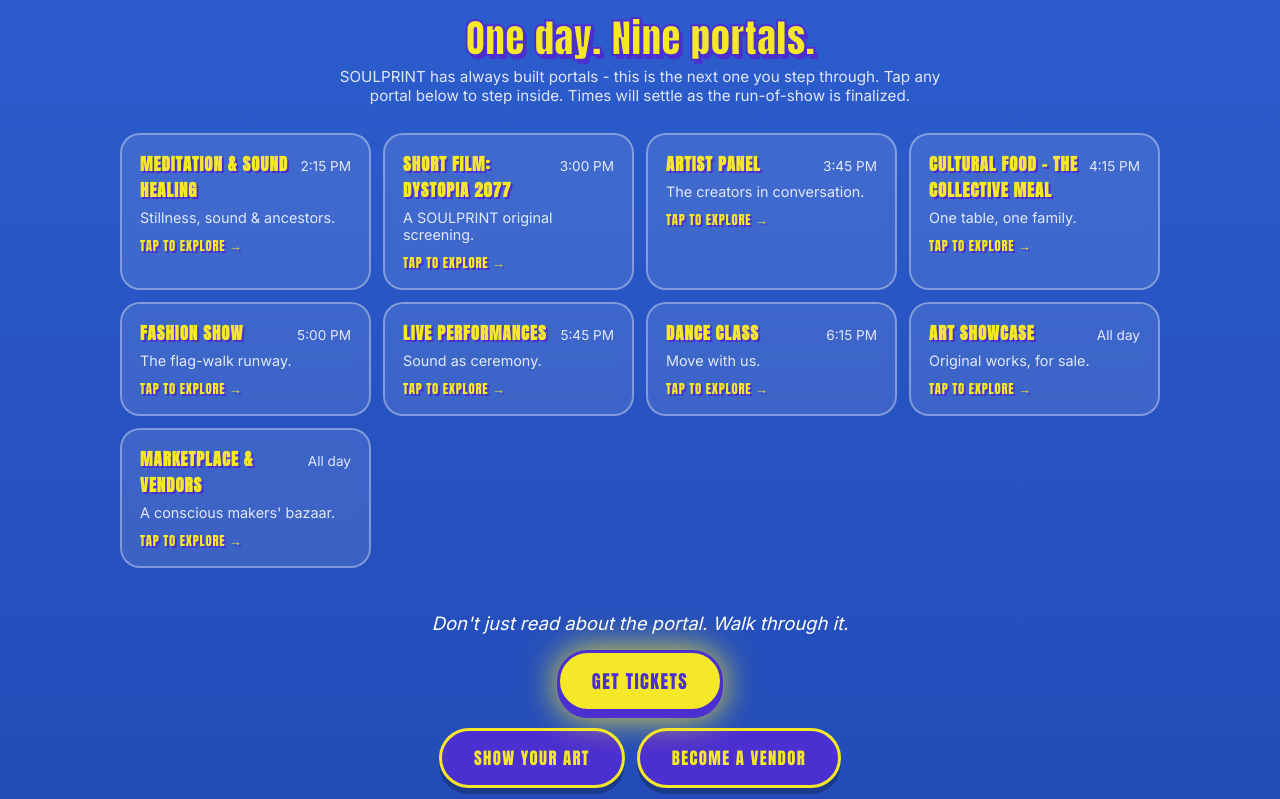
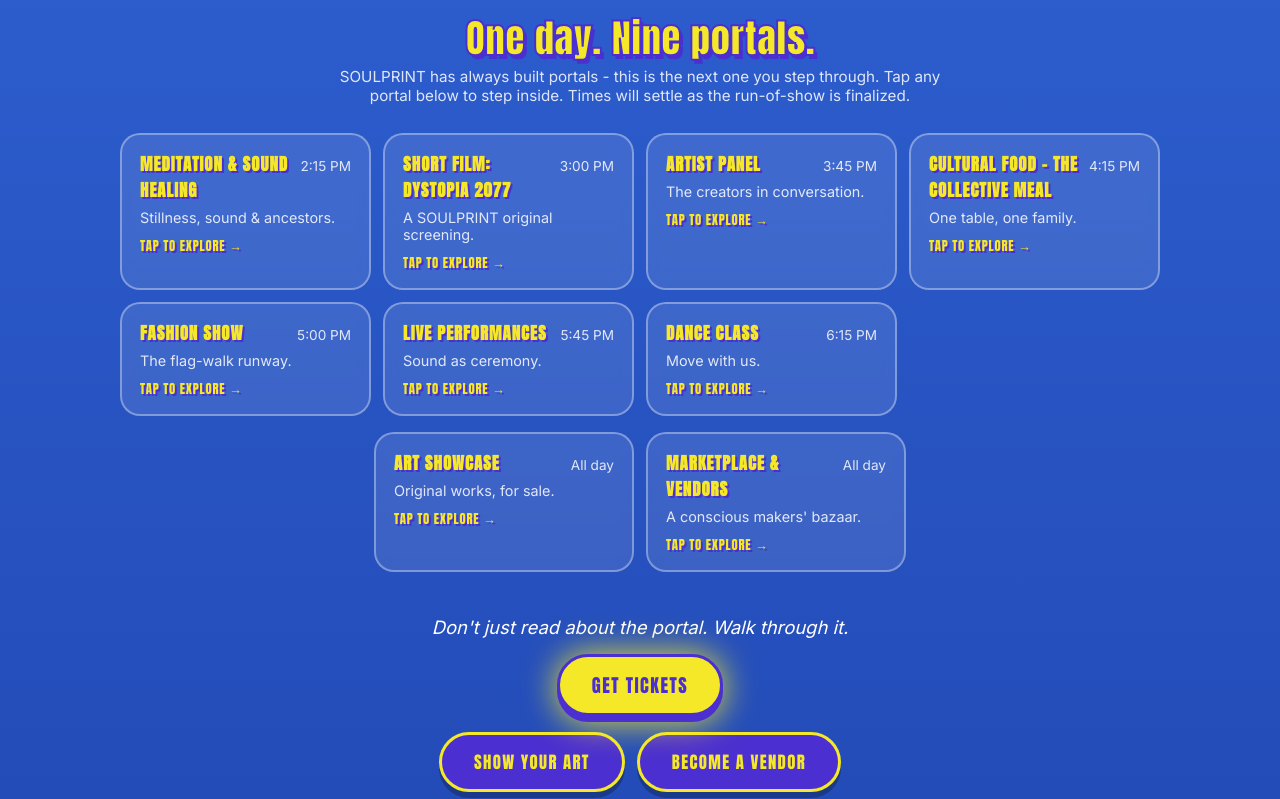
Before and after one commit to soulprinttribe/culture-in-unity, a Next.js app: page / in a window 1280 px wide. Shown: the part 2066-2865 px from the top of the page. Built offline with nearby package versions, Linux system fonts and the light colour scheme.

Commit message:
Add files via upload

```diff
--- a/app/page.jsx
+++ b/app/page.jsx
@@ -92,9 +92,21 @@ export default function Home() {
           Tap any portal below to step inside. Times will settle as the run-of-show is finalized.
         </p>
 
-        <div className="mt-3" style={{ display: "grid", gridTemplateColumns: "repeat(auto-fit, minmax(210px, 1fr))", gap: 12 }}>
-          {ACTIVATIONS.map((a) => (
+        <div className="mt-3" style={{ display: "grid", gridTemplateColumns: "repeat(auto-fill, minmax(210px, 1fr))", gap: 12 }}>
+          {ACTIVATIONS.filter((a) => a.time !== "All day").map((a) => (
             <Link key={a.id} href={"/portal/" + a.id} className="card" style={{ display: "block", textDecoration: "none", color: "inherit", padding: "16px 18px" }}>
+              <div style={{ display: "flex", justifyContent: "space-between", alignItems: "baseline", gap: 8 }}>
+                <h3 style={{ fontSize: "1.05rem" }}>{a.name}</h3>
+                <span className="muted" style={{ fontSize: "0.85rem", whiteSpace: "nowrap" }}>{a.time}</span>
+              </div>
+              <p className="muted mt-1" style={{ fontSize: "0.9rem", margin: "6px 0 0" }}>{a.mini || a.desc}</p>
+              <p className="label mt-2" style={{ fontSize: "0.8rem", color: "var(--sun-yellow)", margin: "10px 0 0" }}>Tap to explore &rarr;</p>
+            </Link>
+          ))}
+        </div>
+        <div className="mt-2" style={{ display: "flex", gap: 12, justifyContent: "center", flexWrap: "wrap" }}>
+          {ACTIVATIONS.filter((a) => a.time === "All day").map((a) => (
+            <Link key={a.id} href={"/portal/" + a.id} className="card" style={{ display: "block", textDecoration: "none", color: "inherit", padding: "16px 18px", width: "100%", maxWidth: 260 }}>
               <div style={{ display: "flex", justifyContent: "space-between", alignItems: "baseline", gap: 8 }}>
                 <h3 style={{ fontSize: "1.05rem" }}>{a.name}</h3>
                 <span className="muted" style={{ fontSize: "0.85rem", whiteSpace: "nowrap" }}>{a.time}</span>
```
